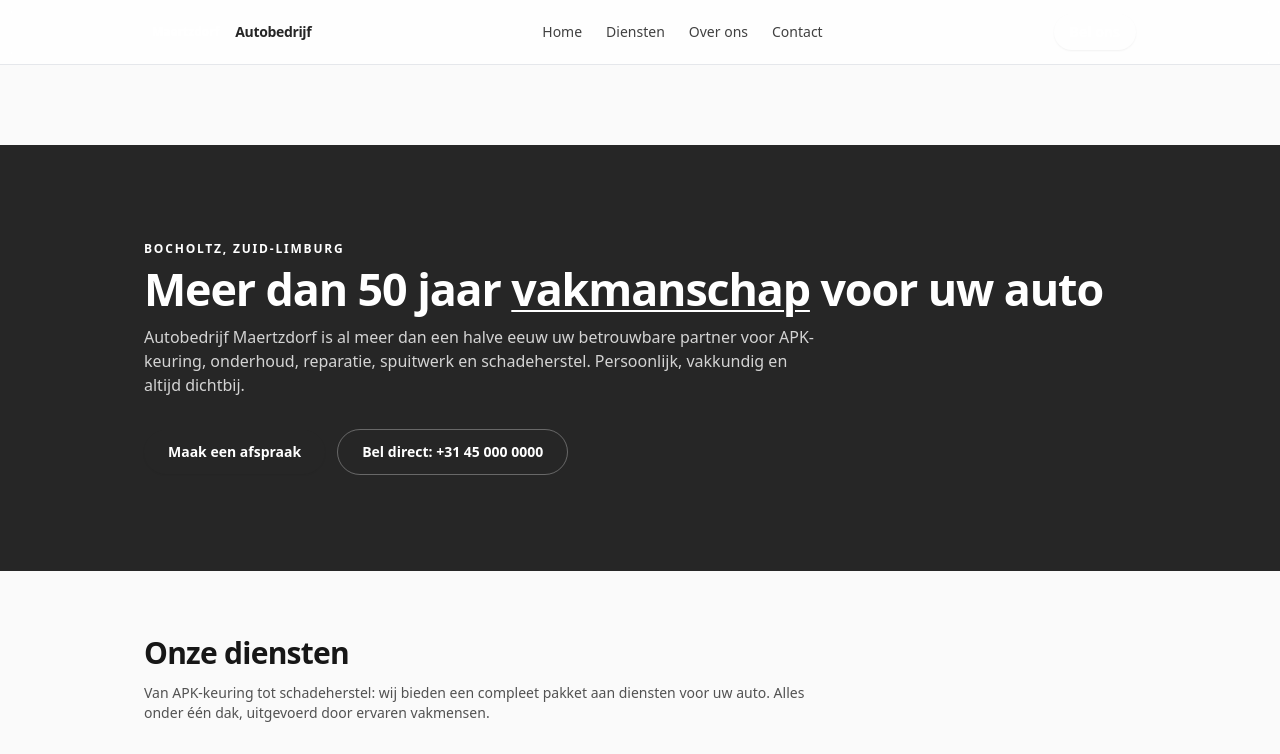
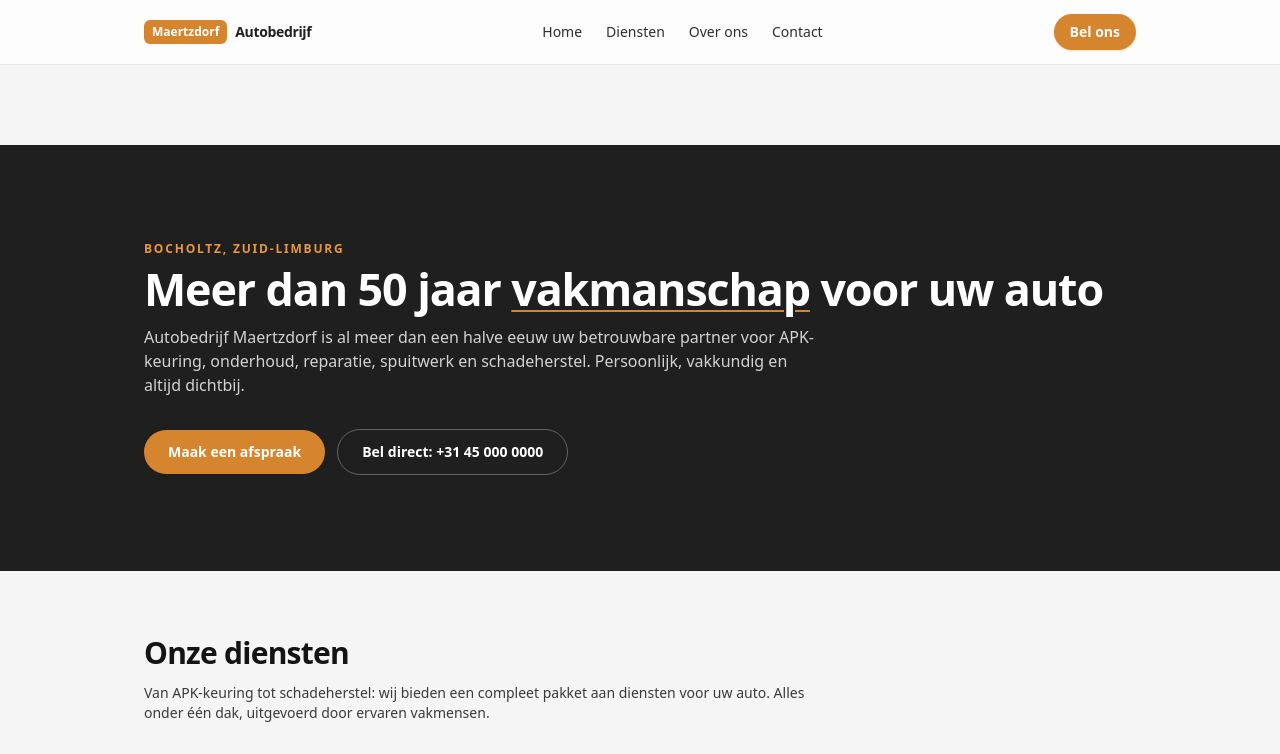
Before and after one commit to ICTSander/garage-maertzdorf, a Next.js app: page / in a window 1280 px wide. Shown: the top 754 px of the page. Built offline with nearby package versions, Linux system fonts and the light colour scheme.

Commit message:
fixed color scheme from only grey to grey and orange

```diff
--- a/tailwind.config.ts
+++ b/tailwind.config.ts
@@ -6,14 +6,57 @@ const config: Config = {
     "./components/**/*.{js,ts,jsx,tsx,mdx}"
   ],
   theme: {
-  extend: {
-    colors: {
-      primary: "#D9772B",   // oranje
-      dark: "#4A4A4A",      // donker grijs
-      light: "#F5F5F5"      // achtergrond
+    extend: {
+      colors: {
+        primary: {
+          50: "#fef7f0",
+          100: "#fdebd6",
+          200: "#fad5aa",
+          300: "#f5b76e",
+          400: "#e99840",
+          500: "#d4852e",
+          600: "#c87a28",
+          700: "#a86220",
+          800: "#8a4f1d",
+          900: "#6e3e18"
+        },
+        neutral: {
+          50: "#f5f5f5",
+          100: "#e0e0e0",
+          200: "#b8b8b8",
+          300: "#8a8a8a",
+          400: "#666666",
+          500: "#4a4a4a",
+          600: "#3a3a3a",
+          700: "#2d2d2d",
+          800: "#1f1f1f",
+          900: "#141414"
+        }
+      }
     }
-  }
-},
+  },
+  safelist: [
+    "text-primary-50",
+    "text-primary-100",
+    "text-primary-200",
+    "text-primary-300",
+    "text-primary-400",
+    "text-primary-500",
+    "text-primary-600",
+    "text-primary-700",
+    "text-primary-800",
+    "text-primary-900",
+    "bg-primary-50",
+    "bg-primary-100",
+    "bg-primary-200",
+    "bg-primary-300",
+    "bg-primary-400",
+    "bg-primary-500",
+    "bg-primary-600",
+    "bg-primary-700",
+    "bg-primary-800",
+    "bg-primary-900",
+  ],
   plugins: []
 };
 
```
